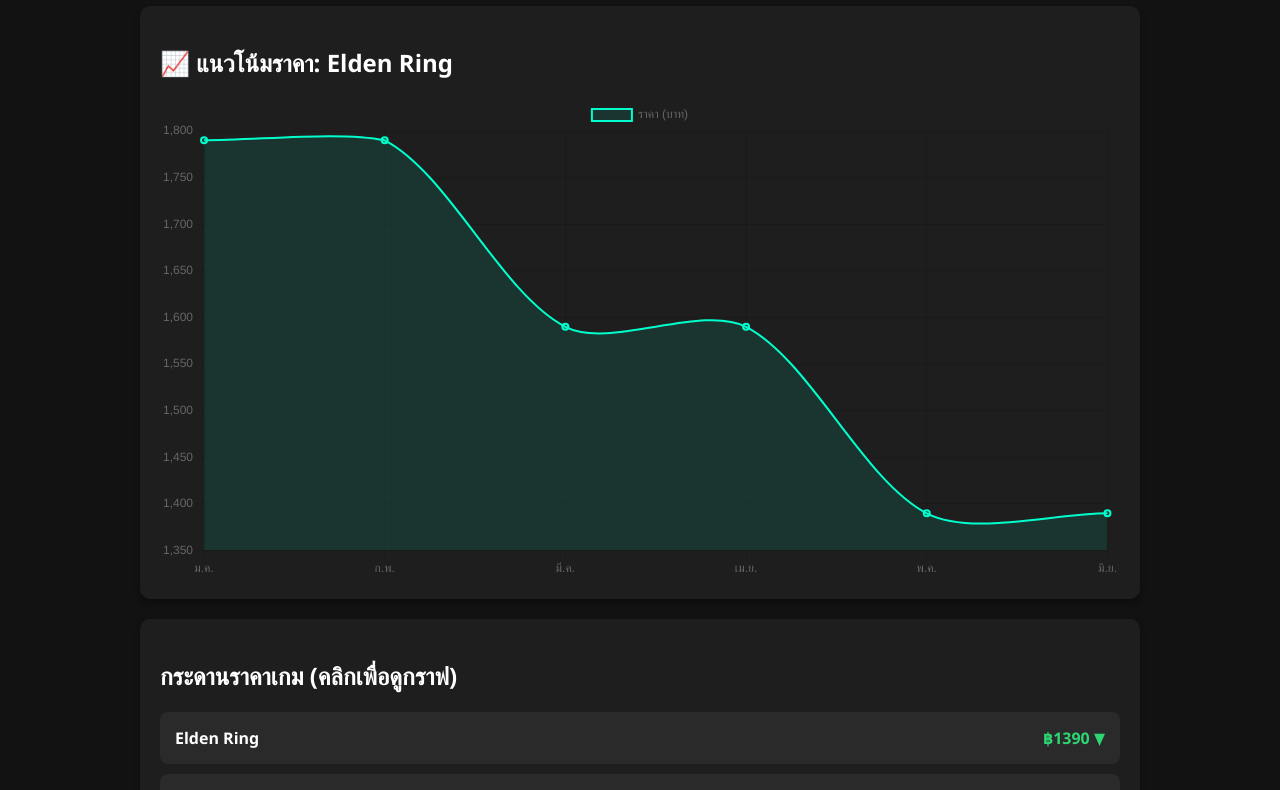
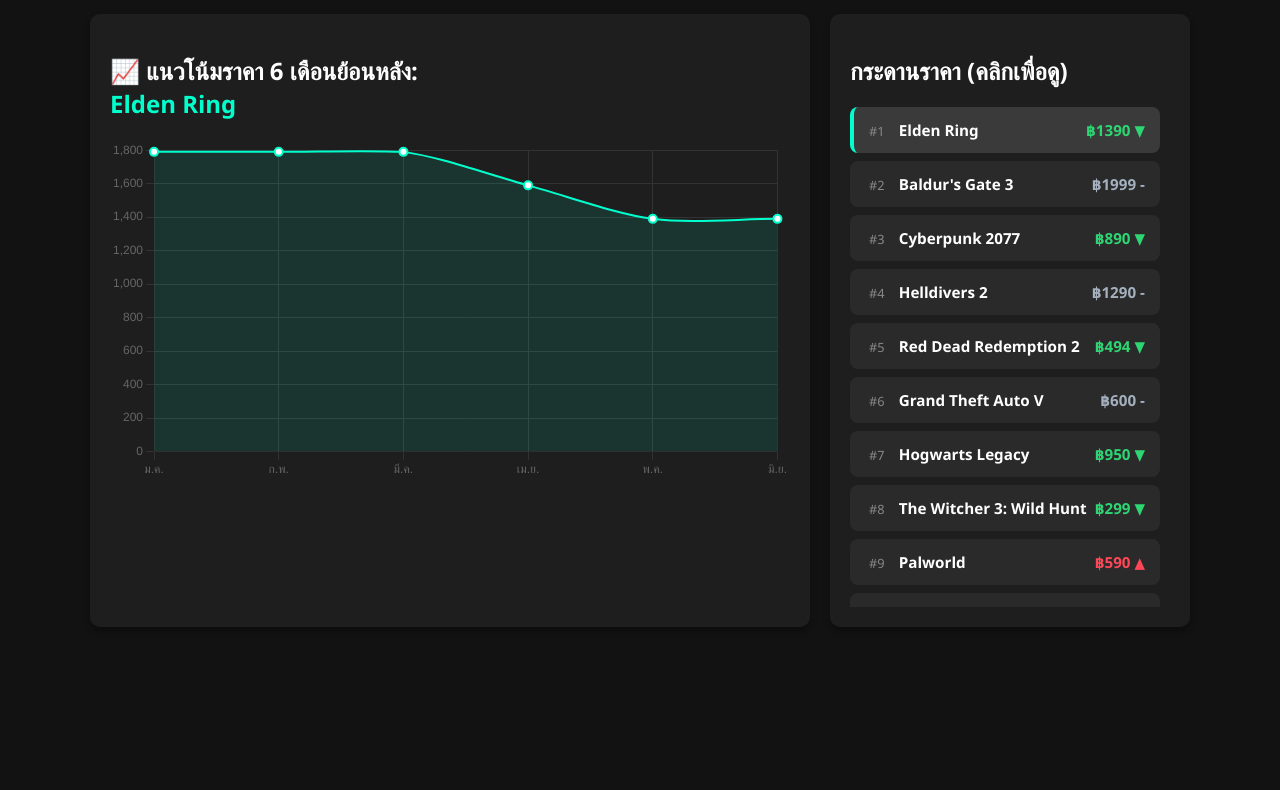
Before and after one commit to F1XST/firsttest, a plain HTML site: page index.html in a window 1280 px wide. Shown: the part 100-890 px from the top of the page. After the commit the page ends 800 px from the top, so only its background shows below. Drawn offline with nearby package versions, Linux system fonts and the light colour scheme.

Commit message:
Update index.html

```diff
--- a/index.html
+++ b/index.html
@@ -3,7 +3,7 @@
 <head>
     <meta charset="UTF-8">
     <meta name="viewport" content="width=device-width, initial-scale=1.0">
-    <title>Game Price Stock</title>
+    <title>Game Price Stock - Top 20</title>
     <!-- โหลด Chart.js สำหรับทำกราฟ -->
     <script src="https://cdn.jsdelivr.net/npm/chart.js"></script>
     <style>
@@ -15,18 +15,24 @@
             padding: 20px;
         }
         .container {
-            max-width: 1000px;
+            max-width: 1100px;
             margin: 0 auto;
         }
         h1 {
             text-align: center;
             color: #00ffcc;
             text-transform: uppercase;
+            margin-bottom: 30px;
         }
         .dashboard {
             display: grid;
-            grid-template-columns: 1fr;
+            grid-template-columns: 2fr 1fr; /* แบ่งเลย์เอาต์: กราฟใหญ่กว่ารายชื่อ */
             gap: 20px;
+        }
+        @media (max-width: 800px) {
+            .dashboard {
+                grid-template-columns: 1fr; /* ถ้าจอเล็ก ให้เรียงบนลงล่าง */
+            }
         }
         .card {
             background-color: #1e1e1e;
@@ -34,48 +40,75 @@
             border-radius: 10px;
             box-shadow: 0 4px 6px rgba(0,0,0,0.3);
         }
-        .game-list {
+        .game-list-container {
+            max-height: 500px; /* จำกัดความสูงของกระดานเกม */
+            overflow-y: auto;  /* เพิ่ม Scrollbar แนวนอนเมื่อเกมเยอะ */
+            padding-right: 10px;
+        }
+        /* ตกแต่ง Scrollbar ให้เข้ากับธีม */
+        .game-list-container::-webkit-scrollbar {
+            width: 8px;
+        }
+        .game-list-container::-webkit-scrollbar-thumb {
+            background: #444;
+            border-radius: 4px;
+        }
+        .game-list-container::-webkit-scrollbar-thumb:hover {
+            background: #00ffcc;
+        }
+
+        .game-item {
             display: flex;
             justify-content: space-between;
+            align-items: center;
             background-color: #2a2a2a;
-            padding: 15px;
-            margin-bottom: 10px;
+            padding: 12px 15px;
+            margin-bottom: 8px;
             border-radius: 8px;
             cursor: pointer;
-            transition: 0.3s;
+            transition: 0.2s;
+            border-left: 4px solid transparent;
         }
-        .game-list:hover {
+        .game-item:hover, .game-item.active {
             background-color: #3a3a3a;
             border-left: 4px solid #00ffcc;
         }
         .game-title {
             font-weight: bold;
+            font-size: 0.95em;
         }
         .game-price {
             color: #ff4757;
             font-weight: bold;
+            font-size: 0.95em;
         }
-        .price-down {
-            color: #2ed573; /* สีเขียวเวลาราคาลง (ดีต่อคนซื้อ) */
+        .price-down { color: #2ed573; } /* เขียว */
+        .price-up { color: #ff4757; }   /* แดง */
+        .price-stable { color: #a4b0be; } /* เทา */
+
+        .rank {
+            color: #888;
+            font-size: 0.8em;
+            margin-right: 10px;
         }
     </style>
 </head>
 <body>
 
     <div class="container">
-        <h1>🎮 Game Price Index (GTX)</h1>
+        <h1>🎮 Game Price Index (Top 20)</h1>
 
         <div class="dashboard">
             <!-- ส่วนแสดงกราฟ -->
             <div class="card">
-                <h2>📈 แนวโน้มราคา: <span id="selected-game">Elden Ring</span></h2>
+                <h2>📈 แนวโน้มราคา 6 เดือนย้อนหลัง: <br><span id="selected-game" style="color:#00ffcc;">Elden Ring</span></h2>
                 <canvas id="priceChart"></canvas>
             </div>
 
-            <!-- ส่วนรายชื่อเกม -->
+            <!-- ส่วนรายชื่อเกม (มี Scrollbar) -->
             <div class="card">
-                <h2>กระดานราคาเกม (คลิกเพื่อดูกราฟ)</h2>
-                <div id="game-container">
+                <h2>กระดานราคา (คลิกเพื่อดู)</h2>
+                <div class="game-list-container" id="game-container">
                     <!-- รายชื่อเกมจะถูกสร้างด้วย JavaScript -->
                 </div>
             </div>
@@ -83,79 +116,113 @@
     </div>
 
     <script>
-        // ข้อมูลจำลองของเกมและประวัติราคา (อารมณ์เหมือนกราฟหุ้น 6 เดือนย้อนหลัง)
+        // ข้อมูลจำลองเกม Top 20 พร้อมประวัติราคา 6 เดือน (ม.ค. - มิ.ย.)
         const gameData = [
-            {
-                id: 1,
-                name: "Elden Ring",
-                currentPrice: 1390,
-                status: "down",
-                history: [1790, 1790, 1590, 1590, 1390, 1390] // มกราคม - มิถุนายน
-            },
-            {
-                id: 2,
-                name: "Cyberpunk 2077",
-                currentPrice: 890,
-                status: "down",
-                history: [1899, 1290, 990, 890, 1290, 890]
-            },
-            {
-                id: 3,
-                name: "Grand Theft Auto V",
-                currentPrice: 600,
-                status: "stable",
-                history: [600, 450, 600, 300, 600, 600]
-            }
+            { name: "Elden Ring", current: 1390, status: "down", history: [1790, 1790, 1790, 1590, 1390, 1390] },
+            { name: "Baldur's Gate 3", current: 1999, status: "stable", history: [1999, 1999, 1999, 1999, 1999, 1999] },
+            { name: "Cyberpunk 2077", current: 890, status: "down", history: [1899, 1290, 890, 890, 1290, 890] },
+            { name: "Helldivers 2", current: 1290, status: "stable", history: [1290, 1290, 1290, 1290, 1290, 1290] },
+            { name: "Red Dead Redemption 2", current: 494, status: "down", history: [1499, 1499, 494, 1499, 494, 494] },
+            { name: "Grand Theft Auto V", current: 600, status: "stable", history: [600, 600, 300, 600, 600, 600] },
+            { name: "Hogwarts Legacy", current: 950, status: "down", history: [1890, 1890, 1490, 950, 950, 950] },
+            { name: "The Witcher 3: Wild Hunt", current: 299, status: "down", history: [1059, 299, 1059, 299, 299, 299] },
+            { name: "Palworld", current: 590, status: "up", history: [531, 531, 590, 590, 590, 590] },
+            { name: "Stardew Valley", current: 315, status: "stable", history: [315, 315, 315, 315, 315, 315] },
+            { name: "Lethal Company", current: 195, status: "stable", history: [195, 195, 195, 195, 195, 195] },
+            { name: "EA SPORTS FC 24", current: 379, status: "down", history: [1899, 949, 569, 379, 379, 379] },
+            { name: "Call of Duty: MW III", current: 2490, status: "stable", history: [2490, 2490, 1743, 2490, 2490, 2490] },
+            { name: "Left 4 Dead 2", current: 33, status: "down", history: [330, 33, 330, 33, 33, 33] },
+            { name: "Terraria", current: 219, status: "stable", history: [219, 219, 109, 219, 219, 219] },
+            { name: "Rust", current: 699, status: "stable", history: [699, 699, 699, 468, 699, 699] },
+            { name: "Dead by Daylight", current: 369, status: "stable", history: [369, 184, 369, 369, 184, 369] },
+            { name: "Monster Hunter: World", current: 243, status: "down", history: [739, 243, 739, 243, 243, 243] },
+            { name: "Sekiro: Shadows Die Twice", current: 895, status: "down", history: [1790, 1790, 895, 1790, 895, 895] },
+            { name: "Tekken 8", current: 2190, status: "stable", history: [2190, 2190, 2190, 2190, 2190, 2190] }
         ];
 
-        // ตั้งค่าเริ่มต้นของกราฟ
+        // สร้างกราฟ
         const ctx = document.getElementById('priceChart').getContext('2d');
         let priceChart = new Chart(ctx, {
             type: 'line',
             data: {
-                labels: ['ม.ค.', 'ก.พ.', 'มี.ค.', 'เม.ย.', 'พ.ค.', 'มิ.ย.'], // แกน X (เวลา)
+                labels: ['ม.ค.', 'ก.พ.', 'มี.ค.', 'เม.ย.', 'พ.ค.', 'มิ.ย.'],
                 datasets: [{
                     label: 'ราคา (บาท)',
-                    data: gameData[0].history, // ดึงข้อมูลเกมแรกมาแสดงก่อน
+                    data: gameData[0].history,
                     borderColor: '#00ffcc',
                     backgroundColor: 'rgba(0, 255, 204, 0.1)',
                     borderWidth: 2,
                     fill: true,
-                    tension: 0.3 // ทำให้เส้นกราฟโค้งมน
+                    tension: 0.3,
+                    pointBackgroundColor: '#fff',
+                    pointBorderColor: '#00ffcc',
+                    pointRadius: 4
                 }]
             },
             options: {
                 responsive: true,
                 scales: {
                     y: {
-                        beginAtZero: false
+                        beginAtZero: true,
+                        grid: { color: '#333' }
+                    },
+                    x: {
+                        grid: { color: '#333' }
                     }
+                },
+                plugins: {
+                    legend: { display: false }
                 }
             }
         });
 
-        // ฟังก์ชันสำหรับอัปเดตกราฟเมื่อคลิกเลือกเกม
+        // ฟังก์ชันอัปเดตกราฟและไฮไลต์เมนู
         function updateChart(gameIndex) {
             const game = gameData[gameIndex];
             document.getElementById('selected-game').innerText = game.name;
 
+            // เปลี่ยนสีกราฟตามสถานะราคา
+            let lineColor = game.status === 'down' ? '#2ed573' : (game.status === 'up' ? '#ff4757' : '#00ffcc');
+            let bgColor = game.status === 'down' ? 'rgba(46, 213, 115, 0.1)' : (game.status === 'up' ? 'rgba(255, 71, 87, 0.1)' : 'rgba(0, 255, 204, 0.1)');
+
             priceChart.data.datasets[0].data = game.history;
+            priceChart.data.datasets[0].borderColor = lineColor;
+            priceChart.data.datasets[0].backgroundColor = bgColor;
+            priceChart.data.datasets[0].pointBorderColor = lineColor;
             priceChart.update();
+
+            // จัดการคลาส active ให้รายชื่อที่ถูกคลิก
+            document.querySelectorAll('.game-item').forEach((item, idx) => {
+                if (idx === gameIndex) {
+                    item.classList.add('active');
+                } else {
+                    item.classList.remove('active');
+                }
+            });
         }
 
-        // สร้างรายการเกมบนหน้าเว็บ
+        // สร้างรายการเกม Top 20
         const gameContainer = document.getElementById('game-container');
         gameData.forEach((game, index) => {
             const div = document.createElement('div');
-            div.className = 'game-list';
+            div.className = `game-item ${index === 0 ? 'active' : ''}`; // เลือกเกมแรกเป็นค่าเริ่มต้น
+
+            // กำหนดสีตัวเลขและลูกศร
+            let priceClass = '';
+            let arrow = '';
+            if (game.status === 'down') { priceClass = 'price-down'; arrow = '▼'; }
+            else if (game.status === 'up') { priceClass = 'price-up'; arrow = '▲'; }
+            else { priceClass = 'price-stable'; arrow = '-'; }
+
             div.innerHTML = `
-                <span class="game-title">${game.name}</span>
-                <span class="game-price ${game.status === 'down' ? 'price-down' : ''}">
-                    ฿${game.currentPrice}
-                    ${game.status === 'down' ? '▼' : '-'}
+                <div>
+                    <span class="rank">#${index + 1}</span>
+                    <span class="game-title">${game.name}</span>
+                </div>
+                <span class="game-price ${priceClass}">
+                    ฿${game.current} ${arrow}
                 </span>
             `;
-            // เพิ่ม Event เมื่อคลิกให้เปลี่ยนกราฟ
             div.onclick = () => updateChart(index);
             gameContainer.appendChild(div);
         });
```
